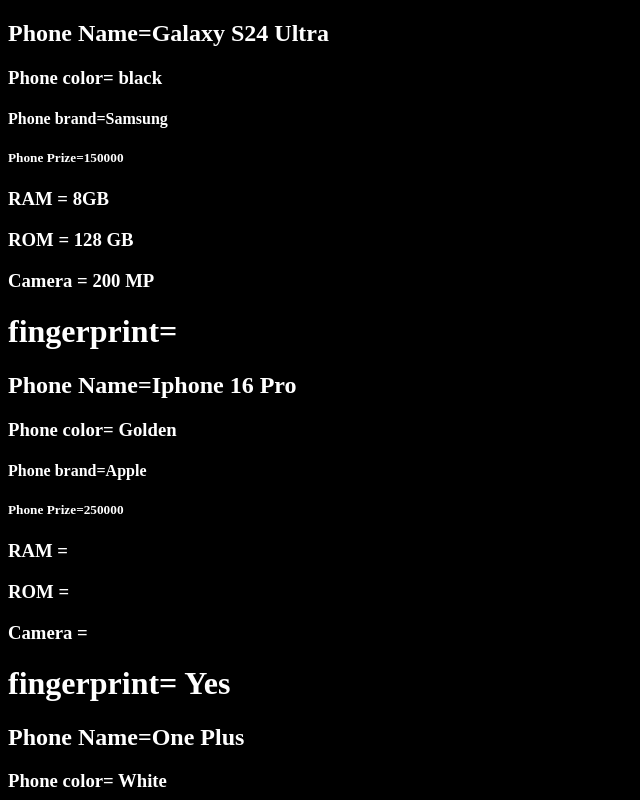
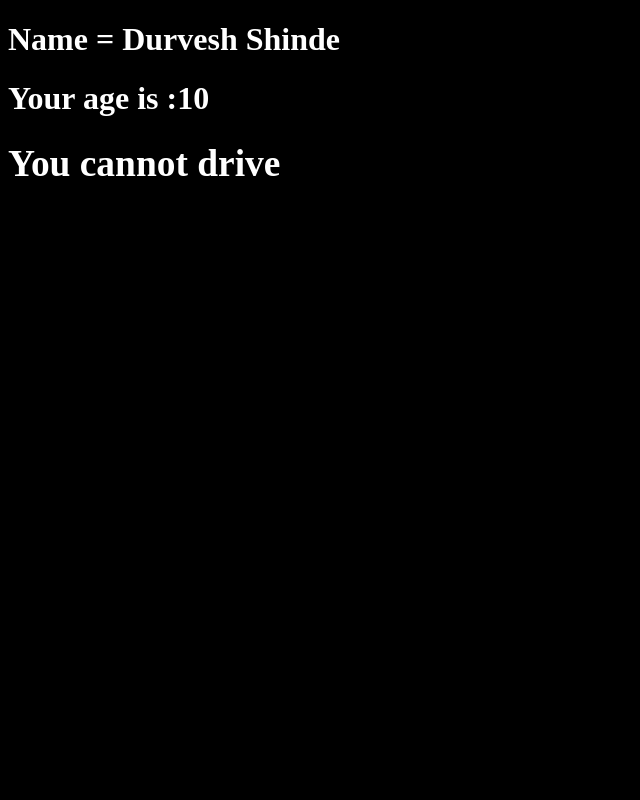
Before and after one commit to Sayali1015/React_Basics, a React (Vite) app: page / in a window 1280 px wide. Shown: the top 800 px of the page, without its empty margins (0-640 px from the left). Built offline with nearby package versions, Linux system fonts and the light colour scheme.

Commit message:
Added Turnary Operator and added person3 component

```diff
--- a/src/App.jsx
+++ b/src/App.jsx
@@ -4,6 +4,7 @@
 import { Test} from './components/Test'
 import Product from './components/Product'
 import Person2 from './components/Person2'
+import Person3 from './components/Person3'
 
 
 const App = () => {
@@ -15,7 +16,8 @@
     {/* <Test/> */}
 
 
-<div>
+
+{/* <div>
 
     <Product title = "Galaxy S24 Ultra" color = "black" brand = "Samsung"
     prize ={150000} ram = "8GB" rom = "128 GB" camera = "200 MP"/>
@@ -24,14 +26,20 @@
     prize ={250000} fingerprint = "Yes"/>
 
     <Product title = "One Plus" color = "White" brand = "OnePlus" prize ={34000}/>
-    </div>
+    </div> */}
 
 
-<div>
+{/* <div>
     <Person2 name= "Sayali Rajwade" MobileNumber= {9021628100} Gmail= "sayalirajwade077@gmail.com" pincode = {411017}/>
     <Person2 name= "Kunal Rajwade" MobileNumber= {7498853712} Gmail= "kunalrajwade09@gmail.com" pincode = {411018}/>
     <Person2 name= "Om Gaikwad" MobileNumber= {9763121262} Gmail= "omgaikwad12@gmail.com" pincode = {411003} ram = "sita"/>
+</div> */}
+
+<div>
+    <Person3 name= "Durvesh Shinde" age= {10}/>
 </div>
+
+
     </>
   )
 };
--- /dev/null
+++ b/src/components/Person3.jsx
@@ -0,0 +1,16 @@
+import React from 'react'
+
+const Person3 = ({name, age}) => {
+  return (
+    <div>
+        <h1> Name = {name}</h1>
+        <h1>Your age is :{age}</h1>
+        <h3>{age >= 18 ? <h1>You can drive</h1> : <h1>You cannot drive</h1>}
+     </h3>
+
+     </div>
+
+  )
+}
+
+export default Person3
```
